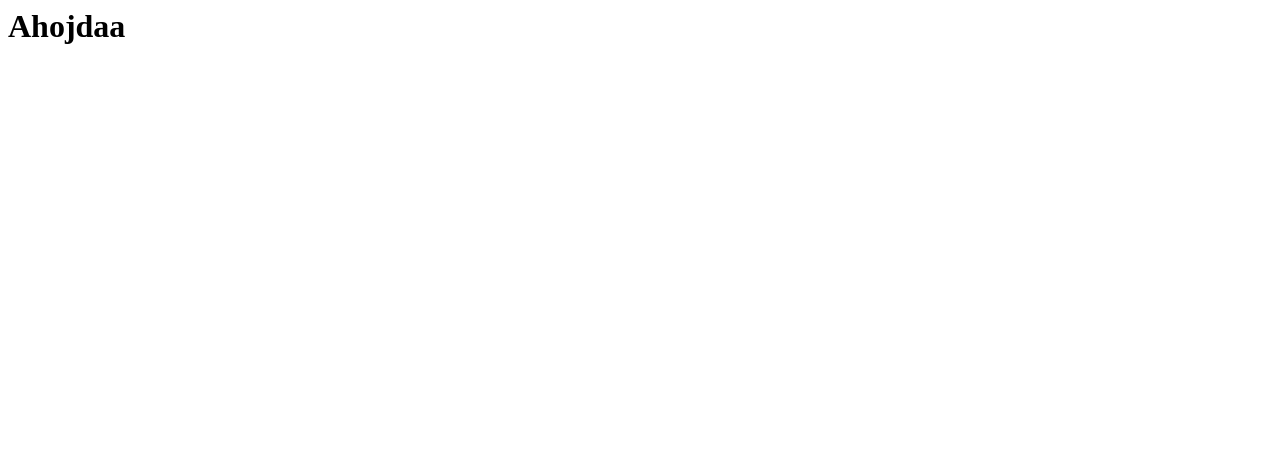
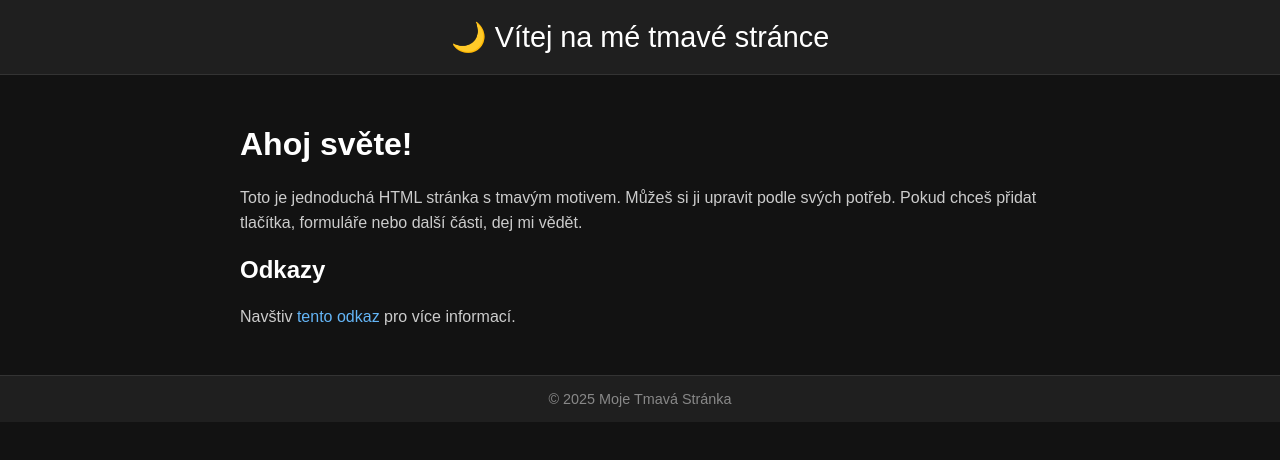
Before and after one commit to zirmondrej/zirmon, a plain HTML site: page index.html in a window 1280 px wide. Drawn offline with Linux system fonts and the light colour scheme.

Commit message:
Update index.html

```diff
--- a/index.html
+++ b/index.html
@@ -1 +1,77 @@
-<h1>Ahojdaa</h1>
+<!DOCTYPE html>
+<html lang="cs">
+<head>
+    <meta charset="UTF-8">
+    <meta name="viewport" content="width=device-width, initial-scale=1.0">
+    <title>Moje Tmavá Stránka</title>
+    <style>
+        /* Základní styly pro tmavé téma */
+        body {
+            margin: 0;
+            padding: 0;
+            background-color: #121212;
+            color: #f0f0f0;
+            font-family: Arial, sans-serif;
+        }
+
+        header {
+            background-color: #1f1f1f;
+            padding: 20px;
+            text-align: center;
+            font-size: 1.8rem;
+            color: #ffffff;
+            border-bottom: 1px solid #333;
+        }
+
+        main {
+            padding: 30px;
+            max-width: 800px;
+            margin: auto;
+        }
+
+        h1, h2 {
+            color: #ffffff;
+        }
+
+        p {
+            line-height: 1.6;
+            color: #cccccc;
+        }
+
+        a {
+            color: #64b5f6;
+            text-decoration: none;
+        }
+
+        a:hover {
+            text-decoration: underline;
+        }
+
+        footer {
+            background-color: #1f1f1f;
+            text-align: center;
+            padding: 15px;
+            font-size: 0.9rem;
+            color: #888;
+            border-top: 1px solid #333;
+        }
+    </style>
+</head>
+<body>
+    <header>
+        🌙 Vítej na mé tmavé stránce
+    </header>
+
+    <main>
+        <h1>Ahoj světe!</h1>
+        <p>Toto je jednoduchá HTML stránka s tmavým motivem. Můžeš si ji upravit podle svých potřeb. Pokud chceš přidat tlačítka, formuláře nebo další části, dej mi vědět.</p>
+
+        <h2>Odkazy</h2>
+        <p>Navštiv <a href="https://www.example.com" target="_blank">tento odkaz</a> pro více informací.</p>
+    </main>
+
+    <footer>
+        &copy; 2025 Moje Tmavá Stránka
+    </footer>
+</body>
+</html>
```
